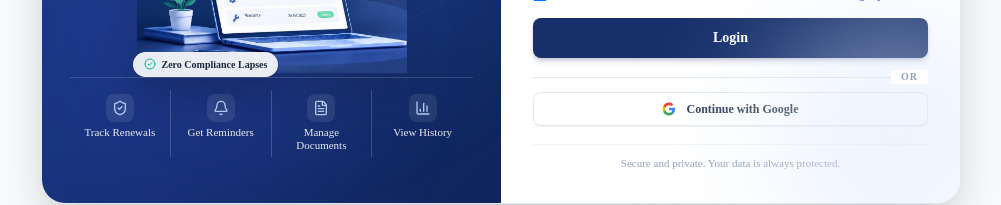
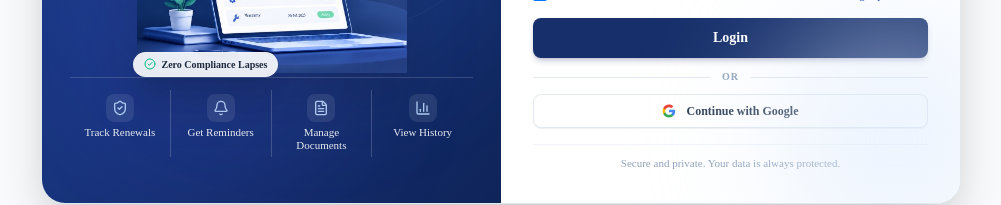
Before and after one commit to Elakkiya2708/RenewEase, a React (Vite) app: page / in a window 1280 px wide. Both pictures are taken after a click on the button "Login". Shown: the part 448-653 px from the top of the page, without its empty margins (139-1140 px from the left). Built offline with nearby package versions, Linux system fonts and the light colour scheme.

Commit message:
Center OR separator with balanced flanking divider lines on login and register pages

```diff
--- a/src/pages/LoginPage.tsx
+++ b/src/pages/LoginPage.tsx
@@ -191,11 +191,12 @@ export const LoginPage: React.FC<LoginPageProps> = ({
                 </div>
 
                 {/* OR Separator */}
-                <div className="relative flex items-center justify-center my-2">
-                  <div className="border-t border-slate-200 dark:border-slate-800 w-full" />
-                  <span className="bg-white dark:bg-[#0c1829] px-2.5 text-[10px] font-semibold text-slate-400 uppercase tracking-widest relative z-10">
+                <div className="flex items-center my-2.5">
+                  <div className="flex-1 border-t border-slate-200 dark:border-slate-800" />
+                  <span className="px-3 text-[10px] font-semibold text-slate-400 uppercase tracking-widest shrink-0">
                     OR
                   </span>
+                  <div className="flex-1 border-t border-slate-200 dark:border-slate-800" />
                 </div>
 
                 {/* Continue with Google Social Button */}
--- a/src/pages/RegisterPage.tsx
+++ b/src/pages/RegisterPage.tsx
@@ -337,11 +337,12 @@ export const RegisterPage: React.FC<RegisterPageProps> = ({
                 </div>
 
                 {/* OR Separator */}
-                <div className="relative flex items-center justify-center my-2">
-                  <div className="border-t border-slate-200 dark:border-slate-800 w-full" />
-                  <span className="bg-white dark:bg-[#0c1829] px-2.5 text-[10px] font-semibold text-slate-400 uppercase tracking-widest relative z-10">
+                <div className="flex items-center my-2.5">
+                  <div className="flex-1 border-t border-slate-200 dark:border-slate-800" />
+                  <span className="px-3 text-[10px] font-semibold text-slate-400 uppercase tracking-widest shrink-0">
                     OR
                   </span>
+                  <div className="flex-1 border-t border-slate-200 dark:border-slate-800" />
                 </div>
 
                 {/* Continue with Google */}
```
